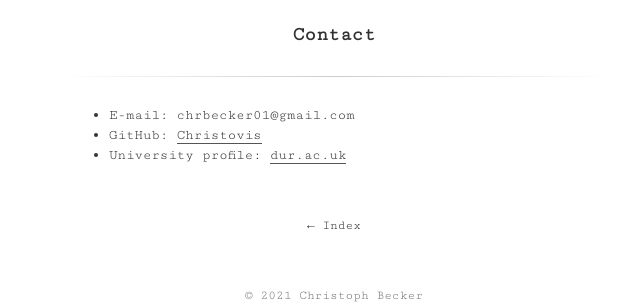
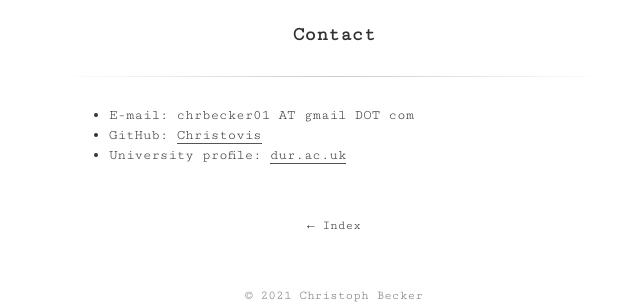
Before and after one commit to Christovis/Christovis.github.io, a Jekyll site: the page built from contact.md, in a window 1280 px wide. Shown: the part 305-609 px from the top of the page, without its empty margins (306-946 px from the left). Built offline with Jekyll 4.4.1, drawn with Linux system fonts in a browser that asks for light colours.

Commit message:
make email confusing for automatic scraping

```diff
--- a/contact.md
+++ b/contact.md
@@ -3,6 +3,6 @@ layout: page
 title: Contact
 ---
 
-- E-mail: chrbecker01@gmail.com
+- E-mail: chrbecker01 AT gmail DOT com
 - GitHub: [Christovis](https://github.com/Christovis)
 - University profile: [dur.ac.uk](https://www.dur.ac.uk/research/directory/staff/?id=16482)
```
